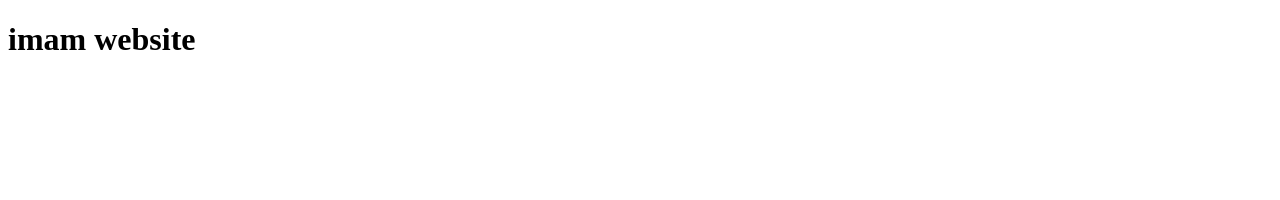
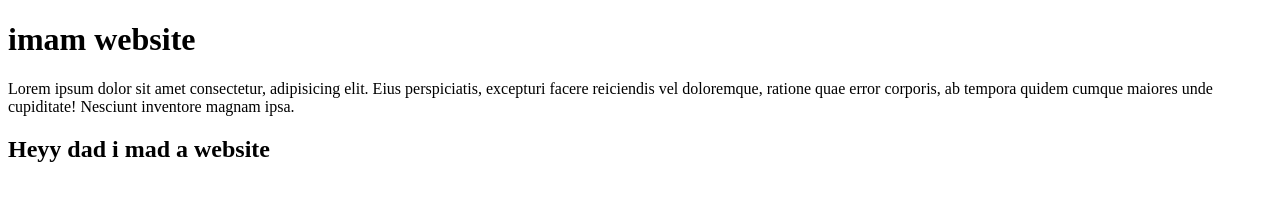
Before and after one commit to Sulaimon03/literate-train, a plain HTML site: page index.html in a window 1280 px wide. Drawn offline with Linux system fonts and the light colour scheme.

Commit message:
change of file

```diff
--- a/index.html
+++ b/index.html
@@ -7,5 +7,14 @@
   </head>
   <body>
     <h1>imam website</h1>
+    <p>
+      Lorem ipsum dolor sit amet consectetur, adipisicing elit. Eius
+      perspiciatis, excepturi facere reiciendis vel doloremque, ratione quae
+      error corporis, ab tempora quidem cumque maiores unde cupiditate! Nesciunt
+      inventore magnam ipsa.
+    </p>
+    <div class="imam-dad">
+      <h2>Heyy dad i mad a website</h2>
+    </div>
   </body>
 </html>
```
